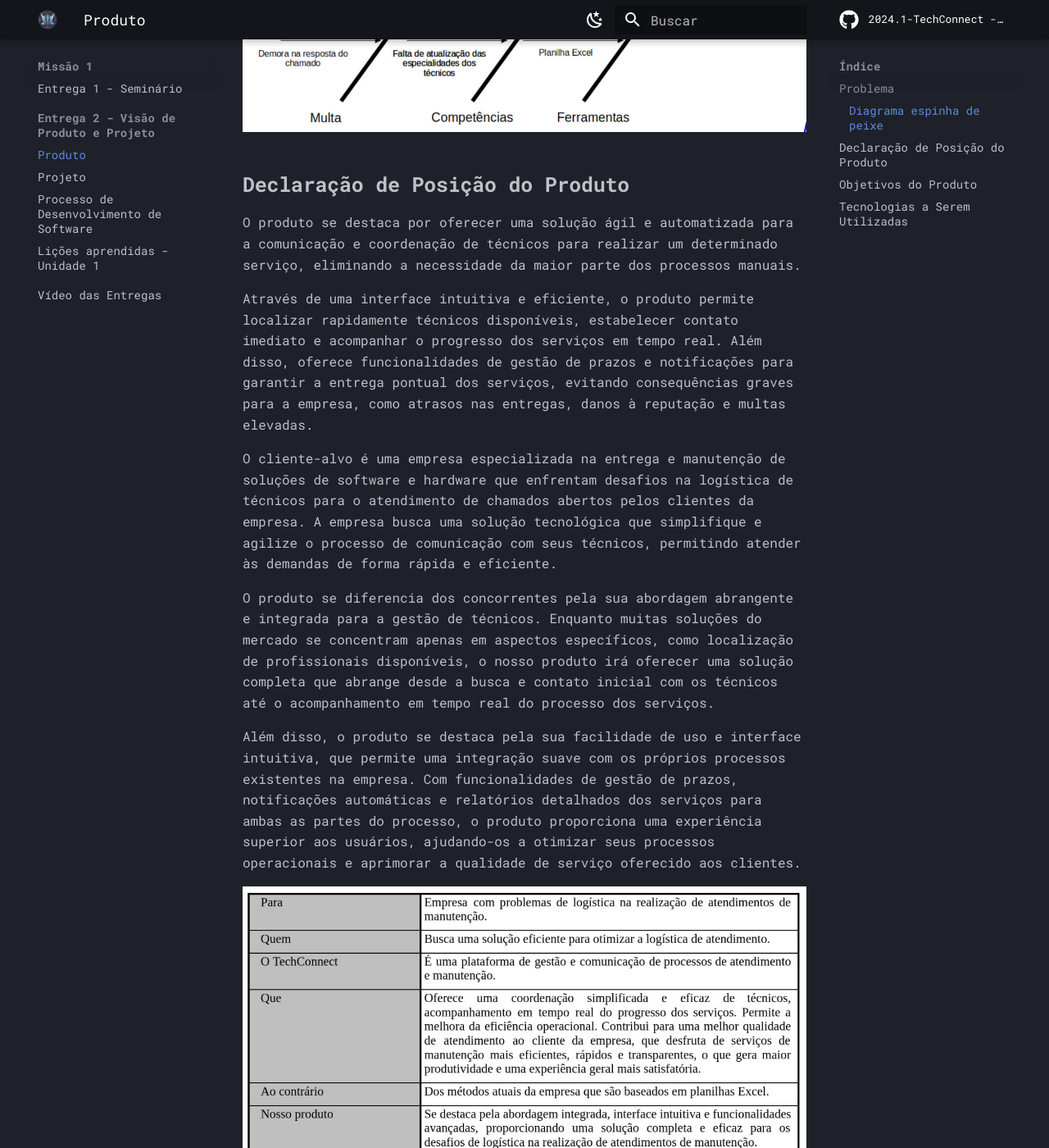
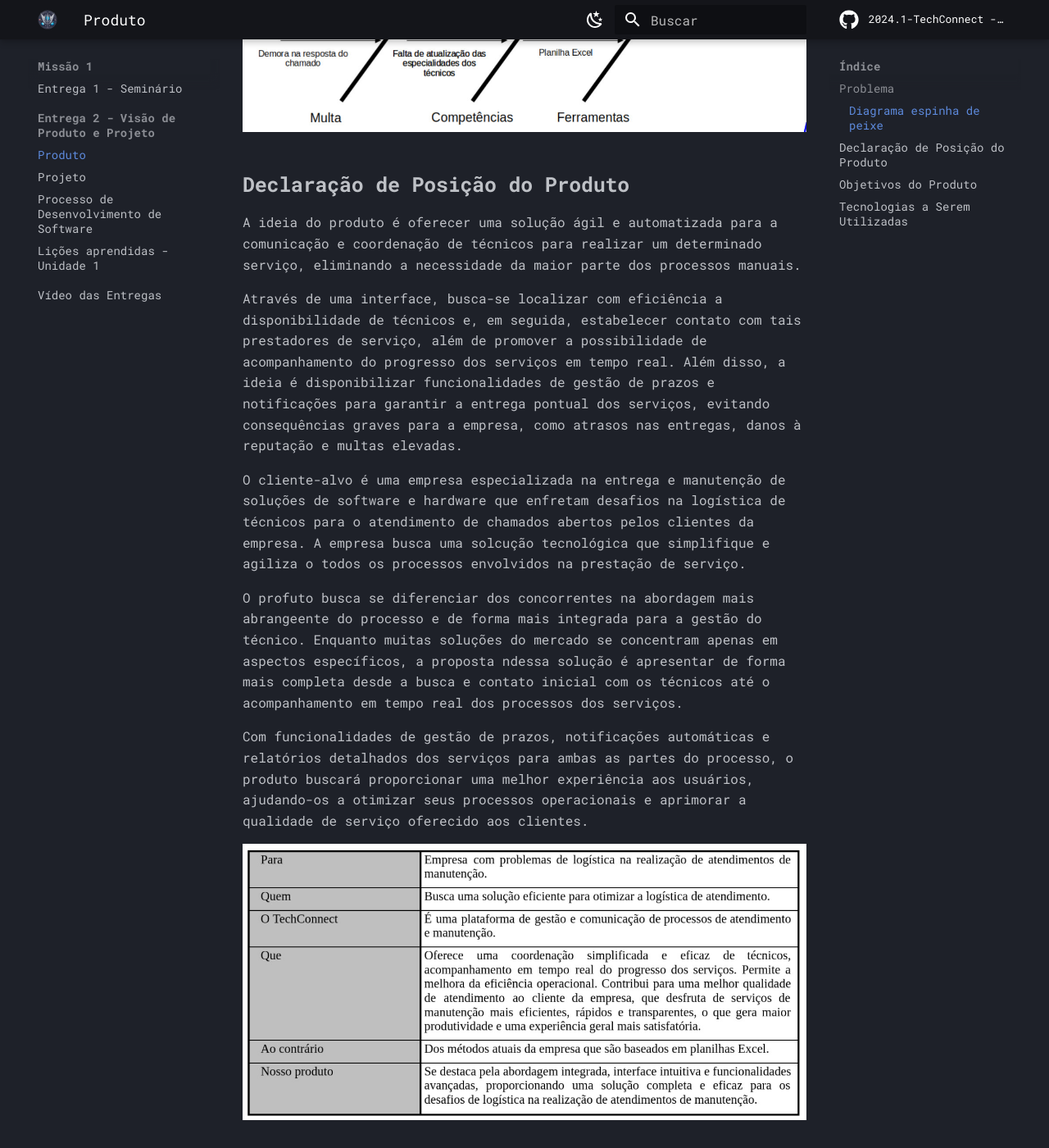
Before and after one commit to mdsreq-fga-unb/2024.1-TechConnect, an MkDocs documentation site: the page built from docs/produto.md, in a window 1280 px wide and 1400 px high, scrolled down 1276 px. Shown: the whole window at 82% size. Built offline with MkDocs 1.6.1 and Material for MkDocs 9.7.7, drawn with Linux system fonts in a browser that asks for light colours; comment, search, counter and statistics services are not loaded.

Commit message:
doc: arrumando a declaração de posição do produto

```diff
--- a/docs/produto.md
+++ b/docs/produto.md
@@ -18,17 +18,17 @@
 
 ## **Declaração de Posição do Produto**
 
-O produto se destaca por oferecer uma solução ágil e automatizada para a comunicação e coordenação de técnicos para realizar um determinado serviço, eliminando a necessidade da maior parte dos processos manuais.
+A ideia do produto é oferecer uma solução ágil e automatizada para a comunicação e coordenação de técnicos para realizar um determinado serviço, eliminando a necessidade da maior parte dos processos manuais.
 
-Através de uma interface intuitiva e eficiente, o produto permite localizar rapidamente técnicos disponíveis, estabelecer contato imediato e acompanhar o progresso dos serviços em tempo real. Além disso, oferece funcionalidades de gestão de prazos e notificações para garantir a entrega pontual dos serviços, evitando consequências graves para a empresa, como atrasos nas entregas, danos à reputação e multas elevadas.
+Através de uma interface, busca-se localizar com eficiência a disponibilidade de técnicos e, em seguida, estabelecer contato com tais prestadores de serviço, além de promover a possibilidade de acompanhamento do progresso dos serviços em tempo real. Além disso, a ideia é disponibilizar funcionalidades de gestão de prazos e notificações para garantir a entrega pontual dos serviços, evitando consequências graves para a empresa, como atrasos nas entregas, danos à reputação e multas elevadas.
 
-O cliente-alvo é uma empresa especializada na entrega e manutenção de soluções de software e hardware que enfrentam desafios na logística de técnicos para o atendimento de chamados abertos pelos clientes da empresa. A empresa busca uma solução tecnológica que simplifique e agilize o processo de comunicação com seus técnicos, permitindo atender às demandas de forma rápida e eficiente.
+O cliente-alvo é uma empresa especializada na entrega e manutenção de soluções de software e hardware que enfretam desafios na logística de técnicos para o atendimento de chamados abertos pelos clientes da empresa. A empresa busca uma solcução tecnológica que simplifique e agiliza o todos os processos envolvidos na prestação de serviço.
 
-O produto se diferencia dos concorrentes pela sua abordagem abrangente e integrada para a gestão de técnicos. Enquanto muitas soluções do mercado se concentram apenas em aspectos específicos, como localização de profissionais disponíveis, o nosso produto irá oferecer uma solução completa que abrange desde a busca e contato inicial com os técnicos até o acompanhamento em tempo real do processo dos serviços.
+O profuto busca se diferenciar dos concorrentes na abordagem mais abrangeente do processo e de forma mais integrada para a gestão do técnico. Enquanto muitas soluções do mercado se concentram apenas em aspectos específicos, a proposta ndessa solução é apresentar de forma mais completa desde a busca e contato inicial com os técnicos até o acompanhamento em tempo real dos processos dos serviços.
 
-Além disso, o produto se destaca pela sua facilidade de uso e interface intuitiva, que permite uma integração suave com os próprios processos existentes na empresa. Com funcionalidades de gestão de prazos, notificações automáticas e relatórios detalhados dos serviços para ambas as partes do processo, o produto proporciona uma experiência superior aos usuários, ajudando-os a otimizar seus processos operacionais e aprimorar a qualidade de serviço oferecido aos clientes.
+Com funcionalidades de gestão de prazos, notificações automáticas e relatórios detalhados dos serviços para ambas as partes do processo, o produto buscará proporcionar uma melhor experiência aos usuários, ajudando-os a otimizar seus processos operacionais e aprimorar a qualidade de serviço oferecido aos clientes.
 
-![Tablea Declaração do Produto](imagens/produto/tabelaDeclaracaoProduto.jpeg)
+![Tabela Declaração do Produto](imagens/produto/tabelaDeclaracaoProduto.jpeg)
 
 ## **Objetivos do Produto**
 
```
